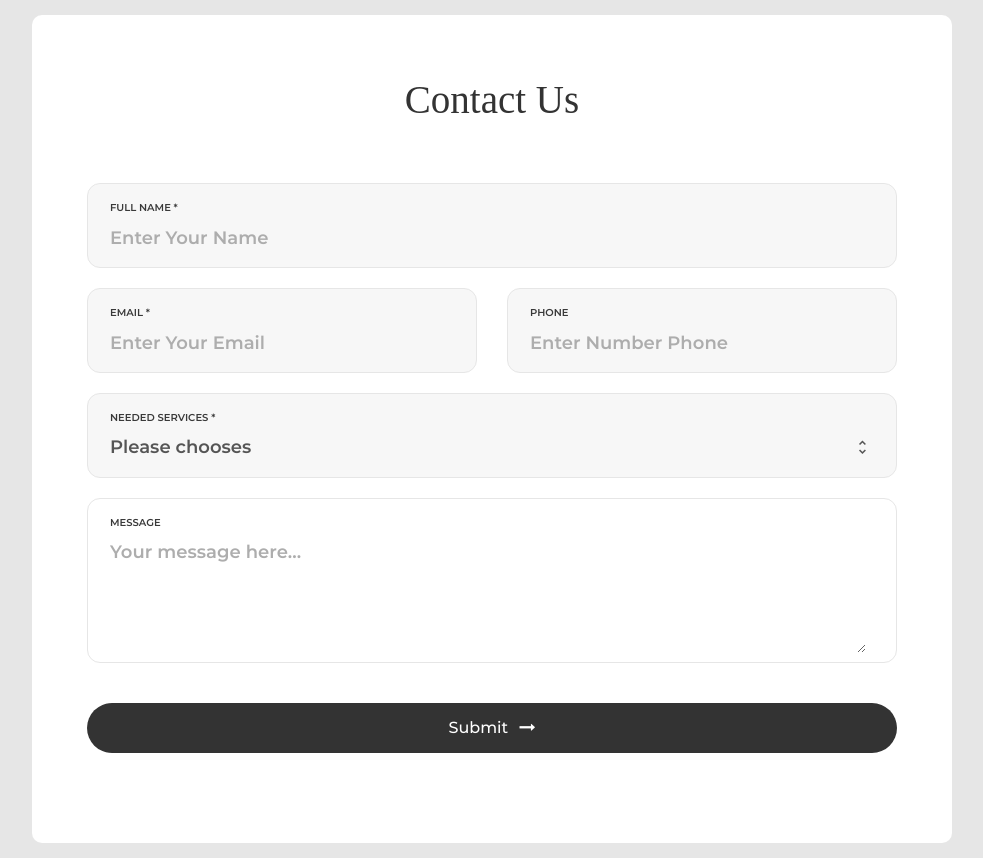
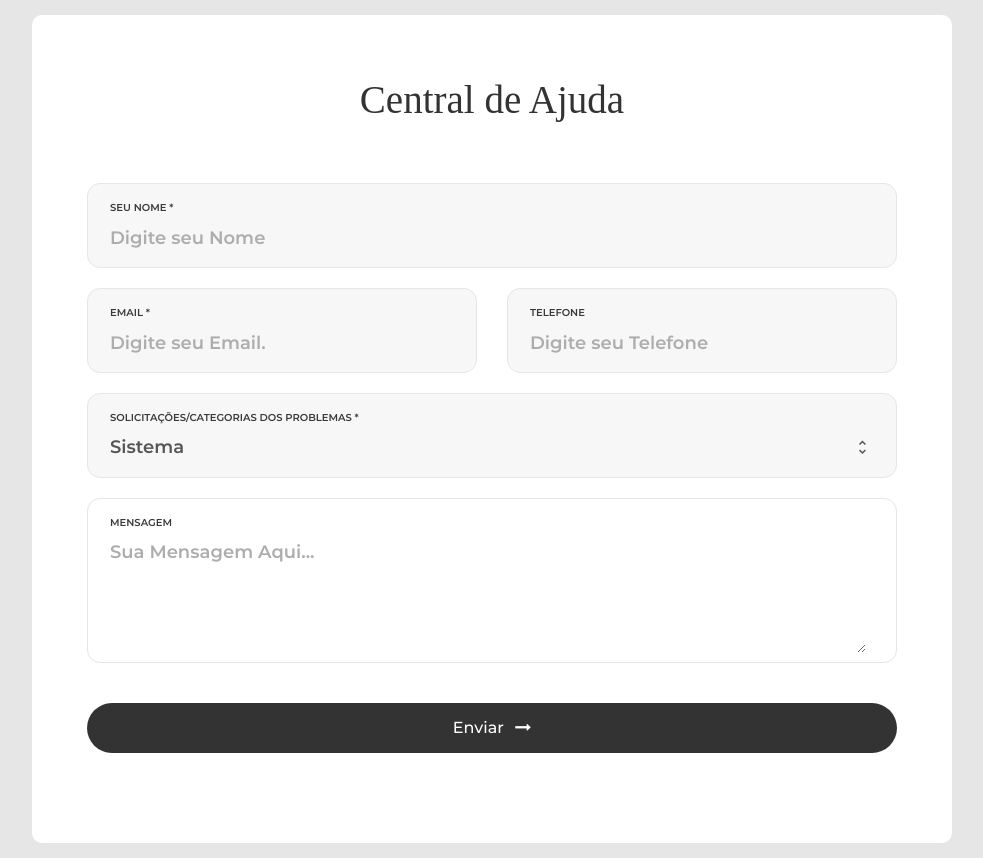
Before and after one commit to murillocesar/clube-dos-cinco, a plain HTML site: page index.html in a window 1280 px wide. Shown: the whole page, without its empty margins (148-1131 px from the left). Drawn offline with Linux system fonts and the light colour scheme; a web font is replaced by a local one.

Commit message:
CRM MODIFICADO

```diff
--- a/index.html
+++ b/index.html
@@ -1,5 +1,5 @@
 <!DOCTYPE html>
-<html lang="en">
+<html lang="pt">
 <head>
 	<title>Contact V5</title>
 	<meta charset="UTF-8">
@@ -36,38 +36,39 @@
 		<div class="wrap-contact100">
 			<form class="contact100-form validate-form">
 				<span class="contact100-form-title">
-					Contact Us
+					Central de Ajuda
 				</span>
 
 				<div class="wrap-input100 validate-input bg1" data-validate="Please Type Your Name">
-					<span class="label-input100">FULL NAME *</span>
-					<input class="input100" type="text" name="name" placeholder="Enter Your Name">
+					<span class="label-input100">Seu Nome *</span>
+					<input class="input100" type="text" name="name" placeholder="Digite seu Nome">
 				</div>
 
 				<div class="wrap-input100 validate-input bg1 rs1-wrap-input100" data-validate = "Enter Your Email (e@a.x)">
 					<span class="label-input100">Email *</span>
-					<input class="input100" type="text" name="email" placeholder="Enter Your Email ">
+					<input class="input100" type="text" name="email" placeholder="Digite seu Email. ">
 				</div>
 
 				<div class="wrap-input100 bg1 rs1-wrap-input100">
-					<span class="label-input100">Phone</span>
-					<input class="input100" type="text" name="phone" placeholder="Enter Number Phone">
+					<span class="label-input100">Telefone</span>
+					<input class="input100" type="text" name="phone" placeholder="Digite seu Telefone">
 				</div>
 
 				<div class="wrap-input100 input100-select bg1">
-					<span class="label-input100">Needed Services *</span>
+					<span class="label-input100">Solicitações/Categorias dos Problemas *</span>
 					<div>
 						<select class="js-select2" name="service">
-							<option>Please chooses</option>
-							<option>eCommerce Bussiness</option>
-							<option>UI/UX Design</option>
-							<option>Online Services</option>
+							<option>Sistema</option>
+							<option>Entregas</option>
+							<option>Marketing</option>
+							<option>Operacional</option>
+							<option>Comida Estragada</option>
 						</select>
 						<div class="dropDownSelect2"></div>
 					</div>
 				</div>
 
-				<div class="w-full dis-none js-show-service">
+				<!-- <div class="w-full dis-none js-show-service">
 					<div class="wrap-contact100-form-radio">
 						<span class="label-input100">What type of products do you sell?</span>
 
@@ -106,17 +107,17 @@
 							<div id="filter-bar"></div>
 						</div>
 					</div>
-				</div>
+				</div> -->
 
 				<div class="wrap-input100 validate-input bg0 rs1-alert-validate" data-validate = "Please Type Your Message">
-					<span class="label-input100">Message</span>
-					<textarea class="input100" name="message" placeholder="Your message here..."></textarea>
+					<span class="label-input100">Mensagem</span>
+					<textarea class="input100" name="message" placeholder="Sua Mensagem Aqui..."></textarea>
 				</div>
 
 				<div class="container-contact100-form-btn">
 					<button class="contact100-form-btn">
 						<span>
-							Submit
+							Enviar
 							<i class="fa fa-long-arrow-right m-l-7" aria-hidden="true"></i>
 						</span>
 					</button>
```
